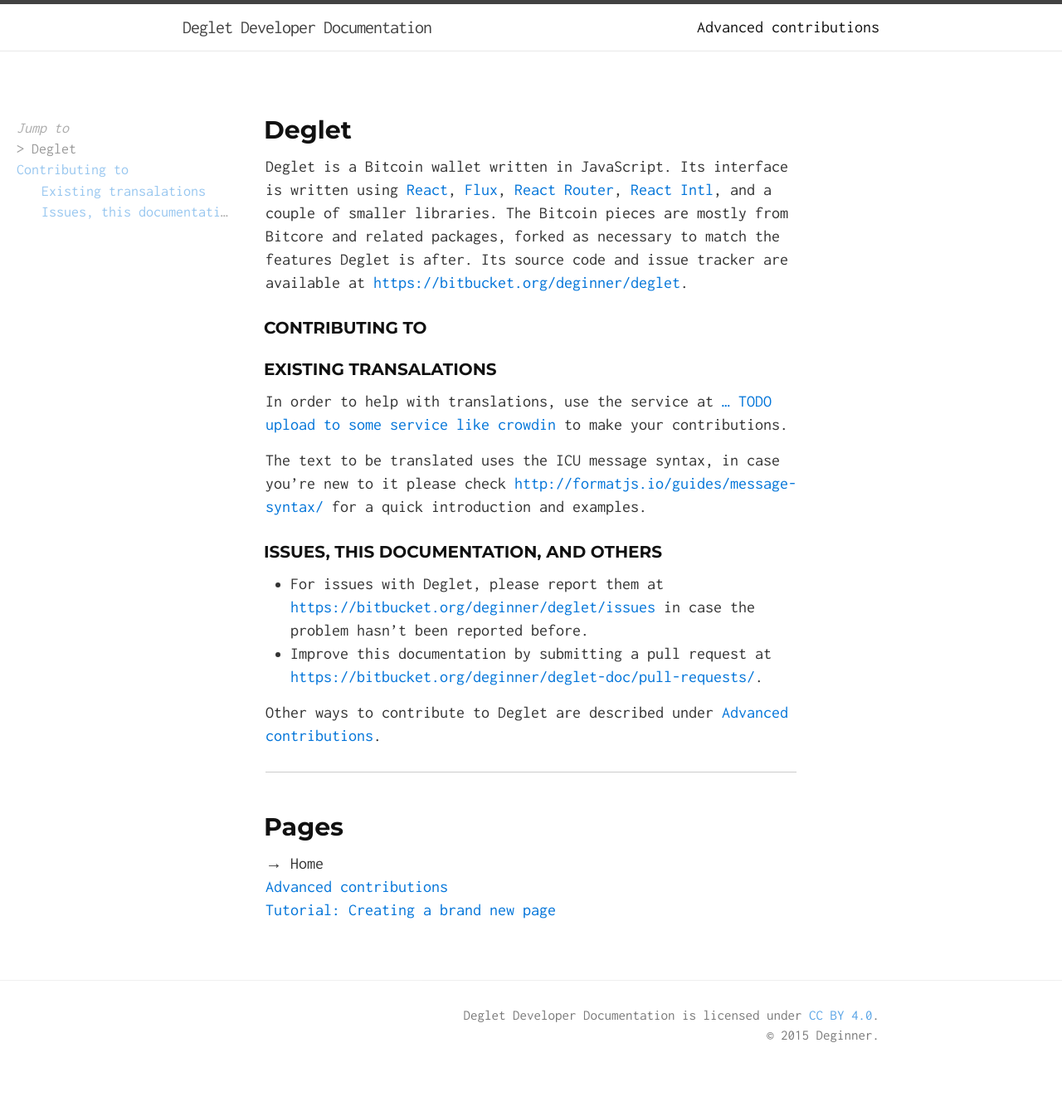
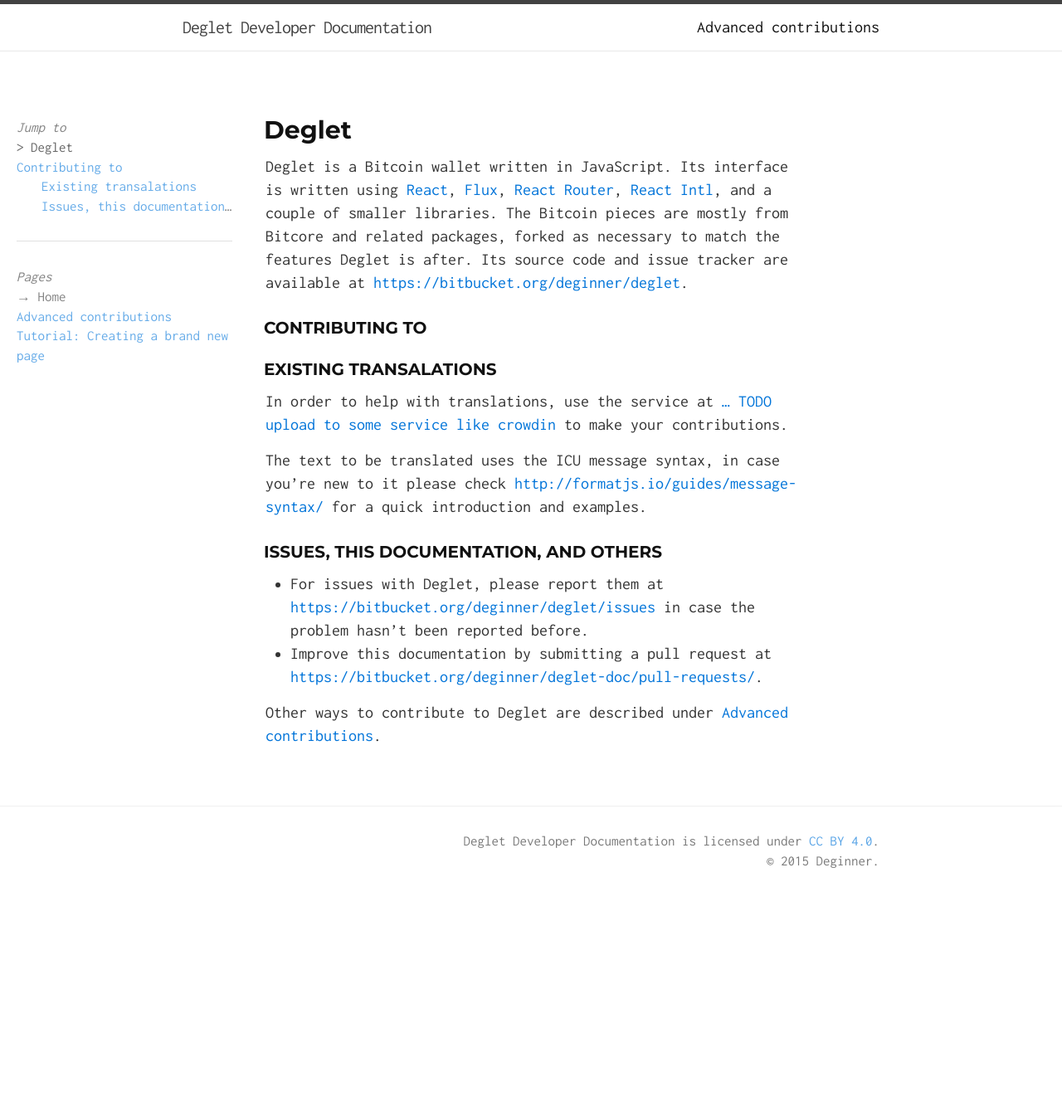
Before and after one commit to rdov/rdov.github.io, a Jekyll site: the page built from index.md, in a window 1280 px wide. Shown: the whole page at 83% size. Built offline with Jekyll 4.4.1, drawn with Linux system fonts in a browser that asks for light colours; after the commit the page ends 1135 px from its top, so only the background shows below that.

Commit message:
also list the doc pages on the left menu for wide screens

```diff
--- /dev/null
+++ b/_includes/page_list.html
@@ -0,0 +1,15 @@
+<ul class="post-list">
+  {% assign this_title = page.title %}
+  {% assign sorted_pages = site.pages | sort: "weight" %}
+  {% for page in sorted_pages %}
+    {% if page.hidelist != true and page.title %}
+    <li>
+      {% if page.title != this_title %}
+      <a class="post-link" href="{{ page.url }}">{{ page.title }}</a>
+      {% else %}
+      → {{ page.title }}
+      {% endif %}
+    </li>
+    {% endif %}
+  {% endfor %}
+</ul>
--- a/_layouts/default.html
+++ b/_layouts/default.html
@@ -14,55 +14,41 @@
         <div class="top-pages">
           <hr/>
           <h2>Pages</h2>
-          <ul class="post-list">
-            {% assign this_title = page.title %}
-            {% assign sorted_pages = site.pages | sort: "weight" %}
-            {% for page in sorted_pages %}
-              {% if page.hidelist != true and page.title %}
-              <li>
-                {% if page.title != this_title %}
-                <a class="post-link" href="{{ page.url }}">{{ page.title }}</a>
-                {% else %}
-                → {{ page.title }}
-                {% endif %}
-              </li>
-              {% endif %}
-            {% endfor %}
-          </ul>
+          {% include page_list.html %}
         </div>
 
         {% if page.comments %}
         <hr/>
-        <div id="disqus_thread"></div>
-        <script type="text/javascript">
-          var disqus_shortname = 'degletdoc';
-          (function() {
-            var dsq = document.createElement('script'); dsq.type = 'text/javascript'; dsq.async = true;
-            dsq.src = '//' + disqus_shortname + '.disqus.com/embed.js';
-            (document.getElementsByTagName('head')[0] || document.getElementsByTagName('body')[0]).appendChild(dsq);
-          })();
-        </script>
+        {% include comments.html %}
         {% endif %}
       </div>
 
+      <div class="left-menu">
         <div id="toc" class="toc"></div>
+        <div class="top-pages">
+          <hr/>
+          <i>Pages</i>
+          {% include page_list.html %}
+        </div>
+      </div>
     </div>
 
     {% include footer.html %}
 
     <script src="/js/jquery-1.11.3.min.js"></script>
     <script src="/js/toc.js"></script>
+    <script src="/js/jquery.waypoints.min.js"></script>
+
     <script type="text/javascript">
       $(document).ready(function() {
+
         $(window).bind('scroll', function () {
-          $('#toc').toggleClass('toc-fixed', $(window).scrollTop() > 132);
+          $('.left-menu').toggleClass('left-menu-fixed', $(window).scrollTop() > 132);
         });
+
         $('#toc').toc({minimumHeaders: 2, noBackToTopLinks: true});
-      });
-    </script>
 
-    <script src="/js/jquery.waypoints.min.js"></script>
-    <script>
+        /* Set up way points. */
         var elements = $('h2, h3, h4');
         elements.each(function() {
           if (!this.id) {
@@ -78,6 +64,8 @@
             offset: 125
           });
         });
+
+      });
     </script>
 
   </body>
--- a/_sass/_layout.scss
+++ b/_sass/_layout.scss
@@ -141,24 +141,34 @@
 }
 
 
-.toc {
+.left-menu {
   position: absolute;
-  font-size: 90%;
+  font-size: 85%;
   max-width: 13rem;
   top: 4rem;
   left: 1rem;
-  opacity: 0.4;
+  opacity: 0.6;
+}
 
-  @include media-query(1250px) {
+.container .top-pages {
+  display: none;
+}
+
+@include media-query(1250px) {
+  .left-menu {
     display: none !important;
+  }
+
+  .container .top-pages {
+    display: block;
   }
 }
 
-.toc:hover {
+.left-menu:hover {
   opacity: 1;
 }
 
-.toc-fixed {
+.left-menu-fixed {
   position: fixed;
   top: 0.5rem;
 }
@@ -204,7 +214,7 @@
 
 
 @media print {
-  .toc {
+  .left-menu {
     display: none !important;
   }
 
```
Also changed, not shown: _includes/comments.html (added, +9 -0 lines). Lines whose indentation alone changed are shown as unchanged.
